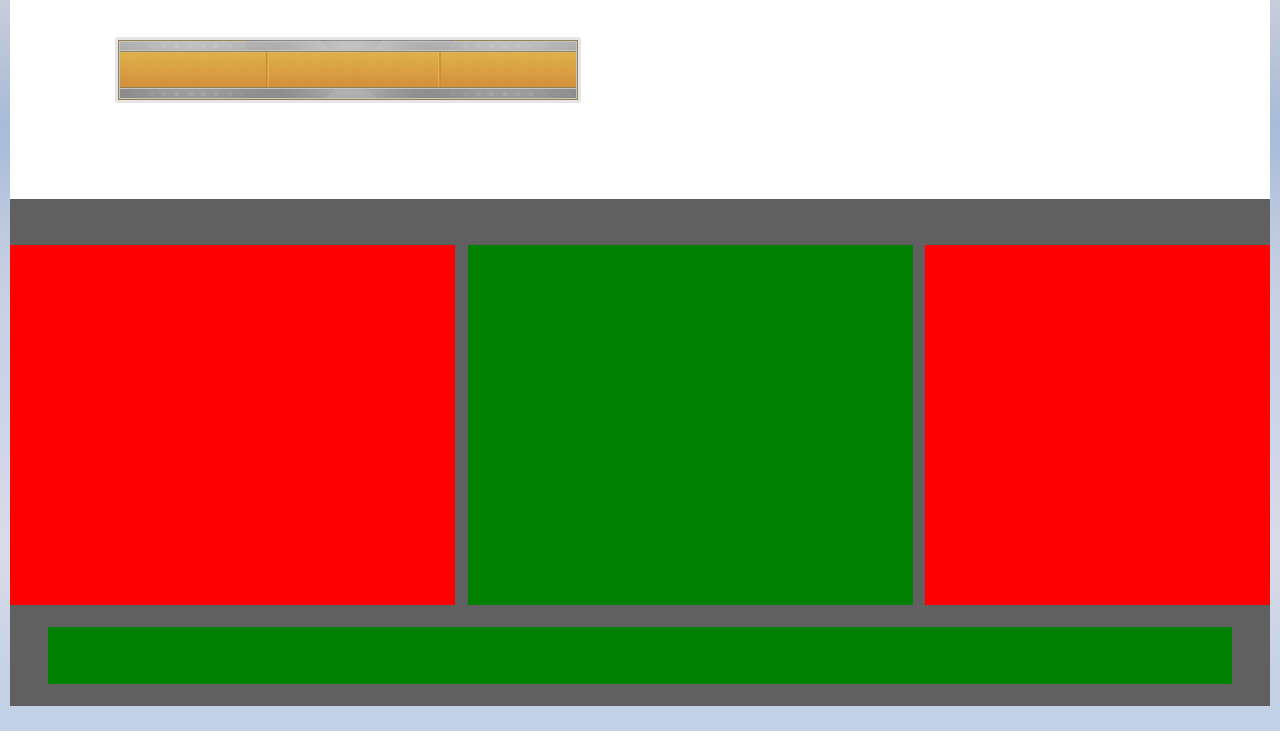
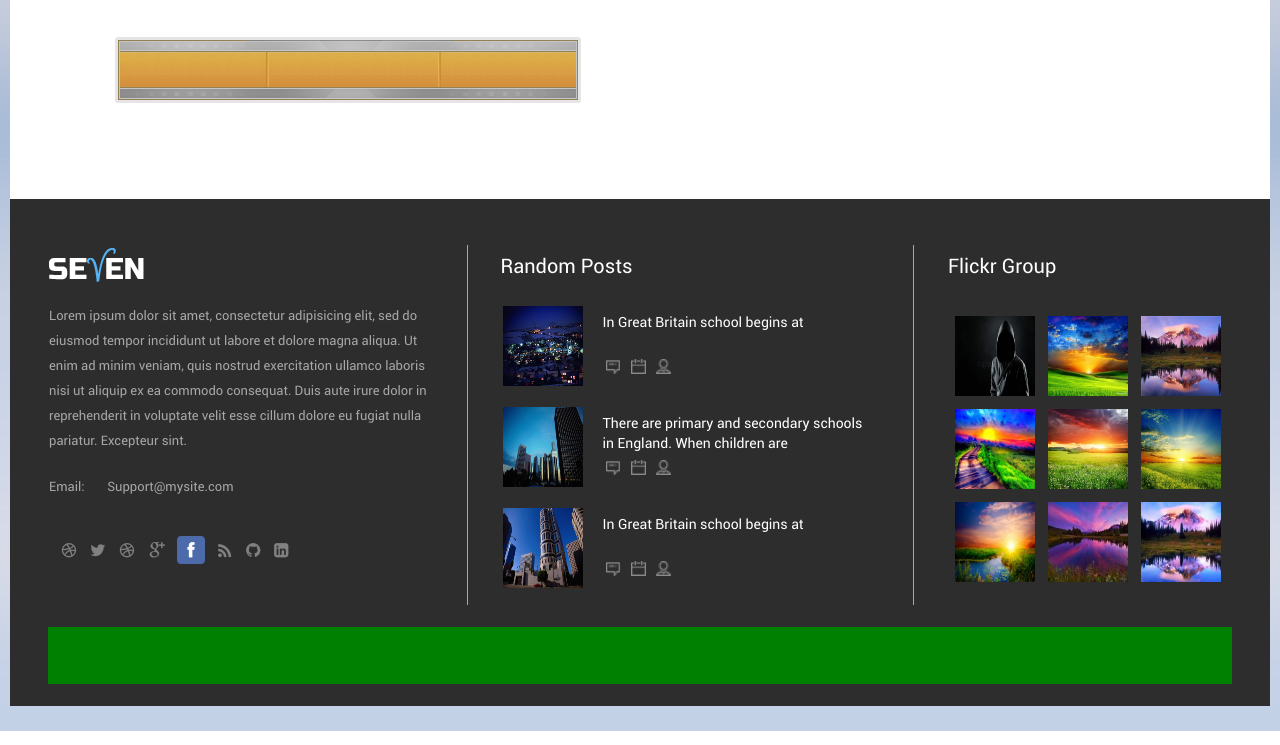
Before and after one commit to mitGen/mitGen1.github.io, a plain HTML site: page index.html in a window 1280 px wide. Shown: the part 2260-3005 px from the top of the page. Drawn offline with Linux system fonts and the light colour scheme.

Commit message:
work footer

```diff
--- a/css/style.css
+++ b/css/style.css
@@ -610,7 +610,7 @@ span.infoSpanBlock{
 footer{
   width:100%;
   min-height: 490px;
-  background-color: #606060;
+  background-color: #2d2d2d;
   margin-top: 36px;
   display: flex;
   flex-wrap: wrap;
@@ -620,14 +620,12 @@ footer{
   min-height:360px;
   margin-top: 46px;
   width:445px;
-  background-color: red;
   display: inline-block;
 }
 .footThree{
   width:345px;
   min-height: 360px;
   margin-top: 46px;
-  background-color: red;
   display: inline-block;
 }
 .footMenu{
@@ -637,5 +635,97 @@ footer{
   margin: 22px auto;
 }
 .footMainBlock:nth-of-type(2){
-  background-color: green;
+  border-left: 1px solid #a7a7a7;
+  border-right: 1px solid #a7a7a7;
 }
+.banFooter{
+  display: block;
+  margin: 3px auto auto 39px;
+}
+.spanFootOne{
+  display: block;
+  width:390px;
+  min-height:40px;
+  margin:21px auto auto 39px;
+  font-family:robotoRegular;
+  font-size:13px;
+  line-height: 25px;
+  color:#a7a7a7;
+}
+.socSetiFooter{
+  width:390px;
+  min-height: 40px;
+  margin:16px auto auto 39px;
+  display:flex;
+  flex-wrap: wrap;
+  align-items: center;
+}
+.imageCeti{
+  margin-left: 12px;
+  transition:all 0.5s linear;
+}
+.imageCeti:hover{
+  cursor:pointer;
+}
+.nameTwoBlock{
+  display: block;
+  color:white;
+  font-family: robotoRegular;
+  font-size: 20px;
+  margin:10px auto auto 33px;
+}
+.blockRandom{
+  width:380px;
+  min-height:295px;
+  margin: 27px auto auto 35px;
+}
+.blockRandom .newsImage{
+  width:80px;
+  height:80px;
+}
+.blockRandom .infoSpanBlock{
+  margin: -78px auto auto 100px;
+  width: 268px;
+  min-height: 47px;
+}
+.blockRandom .newsEnt{
+  margin-top:28px;
+  border:none;
+  color: #ffffff;
+}
+.blockRandom .newsEnt:hover{
+  color:#00b4ff;
+}
+.blockRandom .icon:nth-of-type(2){
+  margin-left:103px;
+}
+.blockRandom .icon{
+  width:15px;
+  height:15px;
+}
+.footThree .nameTwoBlock{
+  margin-left:23px;
+}
+.blockPhotoFoot{
+  width:280px;
+  height:280px;
+  margin:31px auto auto 23px;
+  display: flex;
+  flex-wrap: wrap;
+  justify-content: space-around;
+  align-items: center;
+}
+img.imgFoot{
+  width:80px;
+  height:80px;
+  transition:all 0.3s linear;
+}
+.imgFoot:hover{
+  border-radius: 50%;
+  border:2px solid #c2c2c2;
+  transform: rotate(360deg);
+}
+.imgBl{
+  width:80px;
+  height:80px;
+}
--- a/js/js.json
+++ b/js/js.json
@@ -167,4 +167,19 @@
   "id":"enterSmallBlock",
   "photo":"images/content/coruselPosts/3.jpg",
   "content":"Nemo enim ipsam vol quia sit"
+},
+{
+  "id":"blockFooterRand",
+  "photo":"images/content/footer/1.jpg",
+  "content":"In Great Britain school begins at"
+},
+{
+  "id":"blockFooterRand",
+  "photo":"images/content/footer/2.jpg",
+  "content":"There are primary and secondary schools in England. When children are"
+},
+{
+  "id":"blockFooterRand",
+  "photo":"images/content/footer/3.jpg",
+  "content":"In Great Britain school begins at"
 }]
--- a/js/script.js
+++ b/js/script.js
@@ -261,7 +261,7 @@ function corusel(slider, quontStrip, wayOne, wayTwo, newsBan, quontPixel){
       where.children[i].appendChild(createElem('span', 'infoSpanBlock'));
       let span = document.getElementsByClassName('infoSpanBlock')[i];
       span.innerHTML = mas[i]['content'];
-      for (var j = 0; j < 4; j++) {
+      for (var j = 0; j < 3; j++) {
         where.children[i].appendChild(createElem('img', 'icon'));
       };
       where.children[i].children[2].setAttribute('src', 'images/banner/icon3.png');
@@ -432,16 +432,53 @@ function imgWork(event) {
 
 
 //Работа с контейнером FOOTER
-(function footer(){
+(function footer() {
     //Основной контейнер
     let container = document.body.querySelector('.container');
     container.appendChild(createElem('footer', null));
     let foot = document.getElementsByTagName('footer');
-  for (var i = 0; i < 4; i++) {
+    for (let i = 0; i < 4; i++) {
       foot[0].appendChild(createElem('div', 'footMainBlock'));
     }
     foot[0].children[2].className = 'footThree';
     foot[0].children[3].className = 'footMenu';
+    let block = foot[0].children;
+    //Первый блок footer
+    block[0].appendChild(createElem('img', 'banFooter', 'src', 'images/banner/logotip.png'))
+    block[0].appendChild(createElem('span', "spanFootOne")).innerHTML = 'Lorem ipsum dolor sit amet, consectetur adipisicing elit, sed do eiusmod tempor incididunt ut labore et dolore magna aliqua. Ut enim ad minim veniam, quis nostrud exercitation ullamco laboris nisi ut aliquip ex ea commodo consequat. Duis aute irure dolor in reprehenderit in voluptate velit esse cillum dolore eu fugiat nulla pariatur. Excepteur sint.'
+    block[0].appendChild(createElem('span', "spanFootOne")).innerHTML = 'Email: &nbsp &nbsp &nbsp Support@mysite.com';
+    let blockSeti = block[0].appendChild(createElem('div', 'socSetiFooter'));
+    blockSeti.addEventListener('mouseover', imgSeti);
+    for (let i = 0; i < 8; i++) {
+      blockSeti.appendChild(createElem('img', 'imageCeti', 'src', `images/banner/set${i}.png`));
+    }
+    blockSeti.children[0].src = 'images/banner/set2.png';
+
+    function imgSeti(event) {
+      if (event.target.tagName == 'IMG') {
+        event.target.style.transform = 'scale(1.5,1.5) rotate(360deg)';
+      }
+      event.target.onmouseout = function() {
+        event.target.style.transform = 'none';
+      }
+    }
+  //Второй блок footer
+  block[1].appendChild(createElem('span', 'nameTwoBlock')).innerHTML = 'Random Posts';
+  let miniBlock = block[1].appendChild(createElem('div', 'blockRandom'));
+  setTimeout(function() {
+    addSmallBlock(miniBlock, null, 'blockFooterRand');
+  }, 800)
+
+  //Третий блок
+  block[2].appendChild(createElem('span', 'nameTwoBlock')).innerHTML = 'Flickr Group';
+  let blockPhoto = block[2].appendChild(createElem('div', 'blockPhotoFoot'));
+
+  for(let i=0; i<9; i++){
+    let bl = blockPhoto.appendChild(createElem('div', 'imgBl'))
+    bl.appendChild(createElem('img', 'imgFoot','src', `images/content/carImg/${i+1}.jpg`));
+  }
+
+
 
 
 
@@ -476,4 +513,5 @@ function imgWork(event) {
 
 
 
+
 }
```
Also changed, not shown: images/banner/set1.png (added), images/banner/set2.png (added), images/banner/set3.png (added), images/banner/set4.png (added), images/banner/set5.png (added), images/banner/set6.png (added), images/banner/set7.png (added), images/banner/set8.png (added), images/content/footer/1.jpg (added), images/content/footer/2.jpg (added), images/content/footer/3.jpg (added). Lines whose indentation alone changed are shown as unchanged.
